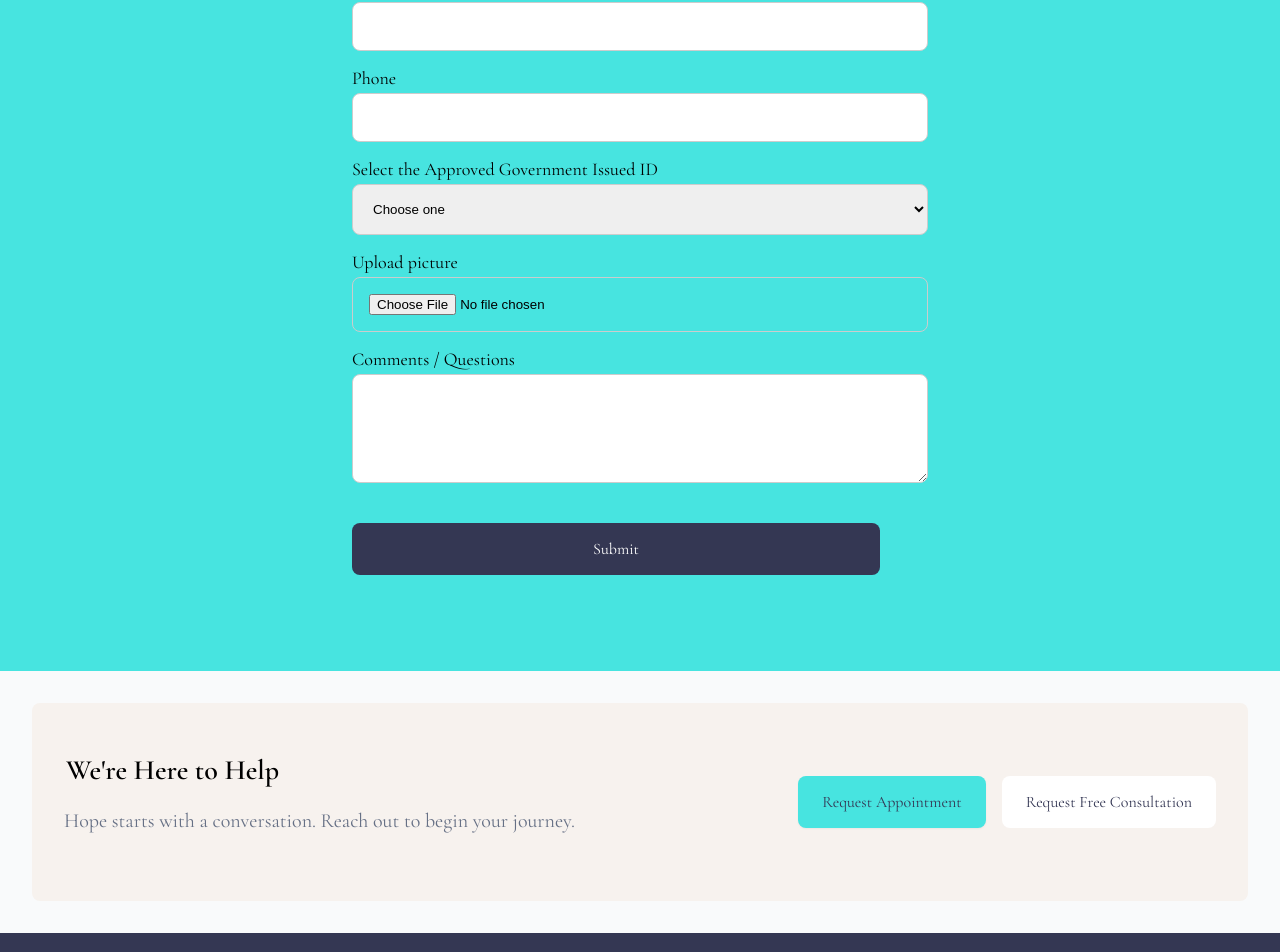
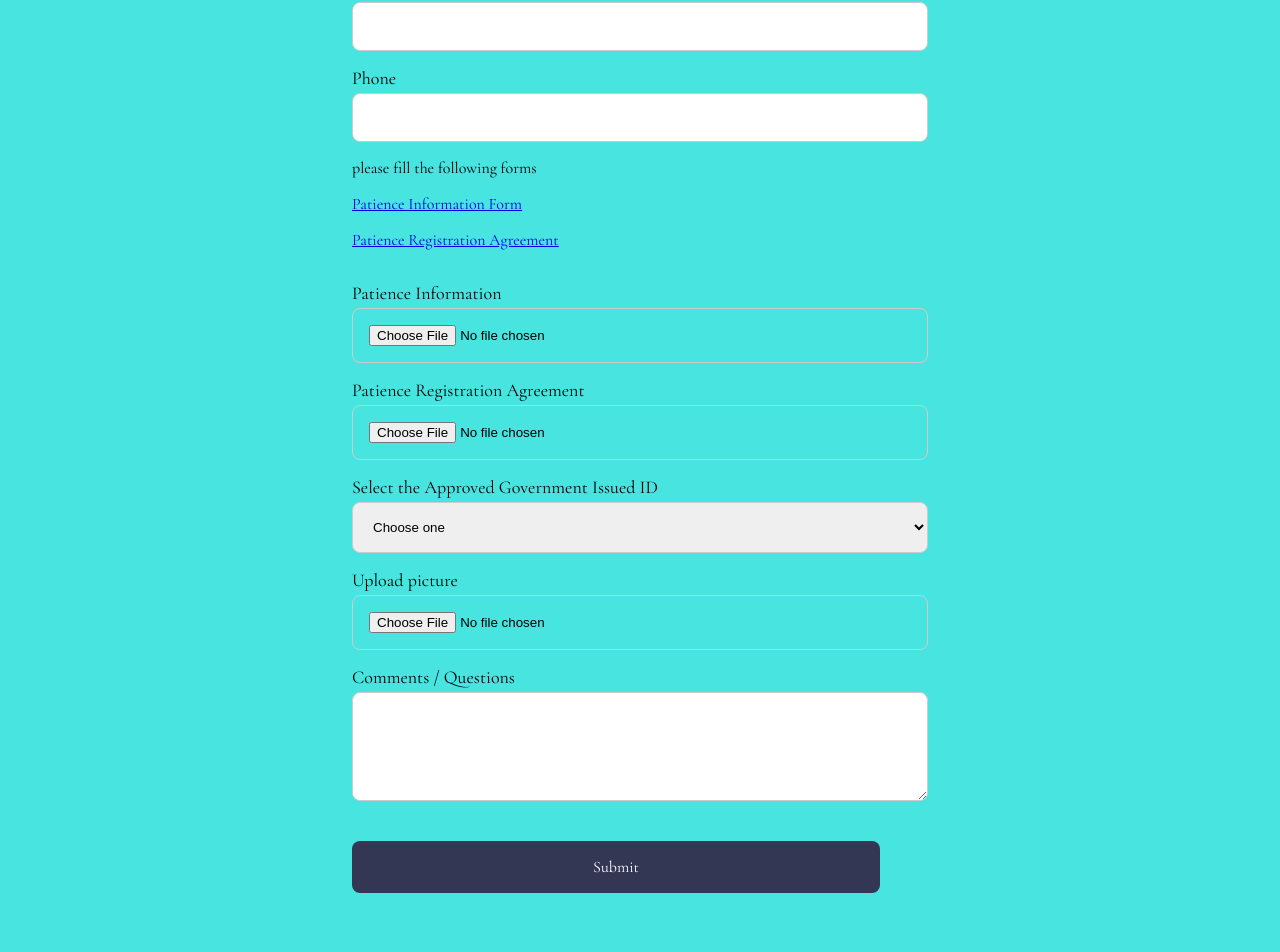
Before and after one commit to crazycode0/fertilization, a React (Create React App) app: page /getting-started in a window 1280 px wide. Shown: the part 995-1947 px from the top of the page. Built offline with nearby package versions, Linux system fonts and the light colour scheme.

Commit message:
nin edith

```diff
--- a/src/components/CollectForm.js
+++ b/src/components/CollectForm.js
@@ -6,6 +6,7 @@ import firebase from "firebase/compat/app";
 import "../assets/css/Form.css";
 import { serverTimestamp } from "firebase/firestore";
 import { ref, uploadBytes } from "firebase/storage";
+
 
 const CollectForm = () => {
   const [showModal, setShowModal] = useState(false);
@@ -146,6 +147,19 @@ const CollectForm = () => {
                     onChange={onChangeMobile}
                   />
                 </label>
+                <div>
+                  <span>please fill the following forms</span>
+                  <p><a href="/Patient-Information-Sheet.pdf" download>Patience Information Form</a></p>
+                  <p><a href="/Patient-Registration-Agreement.pdf" download>Patience Registration Agreement</a></p>
+                </div>
+                <label htmlFor="information">
+                  Patience Information
+                  <input type="file" name="picture" />
+                </label>
+                <label htmlFor="agreement">
+                  Patience Registration Agreement
+                  <input type="file" name="picture" />
+                </label>
                 <label htmlFor="context">
                   Select the Approved Government Issued ID
                   <select name="context">
@@ -182,7 +196,6 @@ const CollectForm = () => {
             </div>
           </form>
         </div>
-
       </section>
       {showModal && (
         <div className="modal">
@@ -190,9 +203,7 @@ const CollectForm = () => {
             <span className="close" onClick={handleCloseModal}>
               &times;
             </span>
-              <p>
-                Thanks for filling the form we would get back to you shortly
-              </p>
+            <p>Thanks for filling the form we would get back to you shortly</p>
           </div>
         </div>
       )}
```
Also changed, not shown: 2 other files (tests, documents, lock files or other folders). Lines whose indentation alone changed are shown as unchanged.
